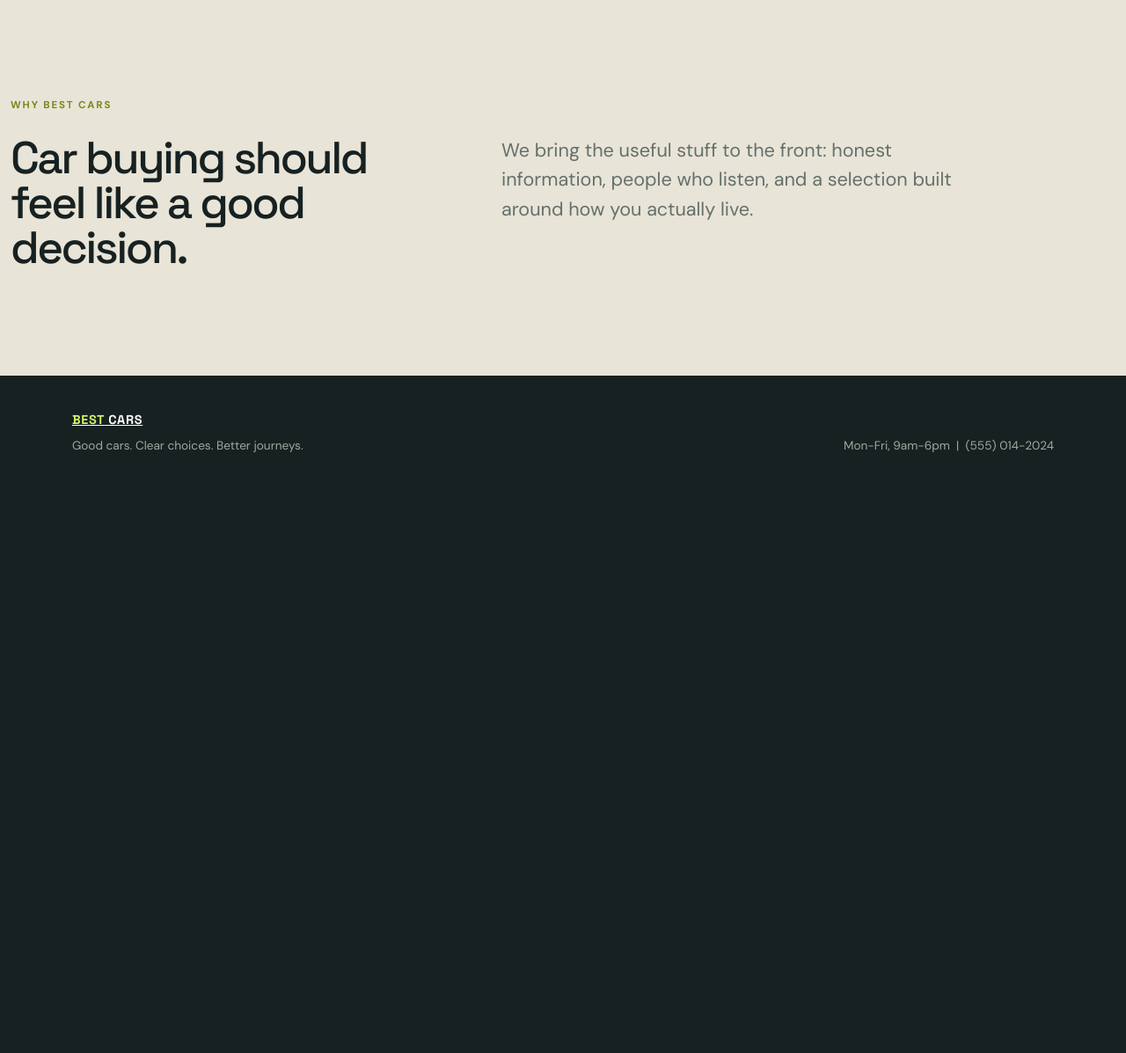
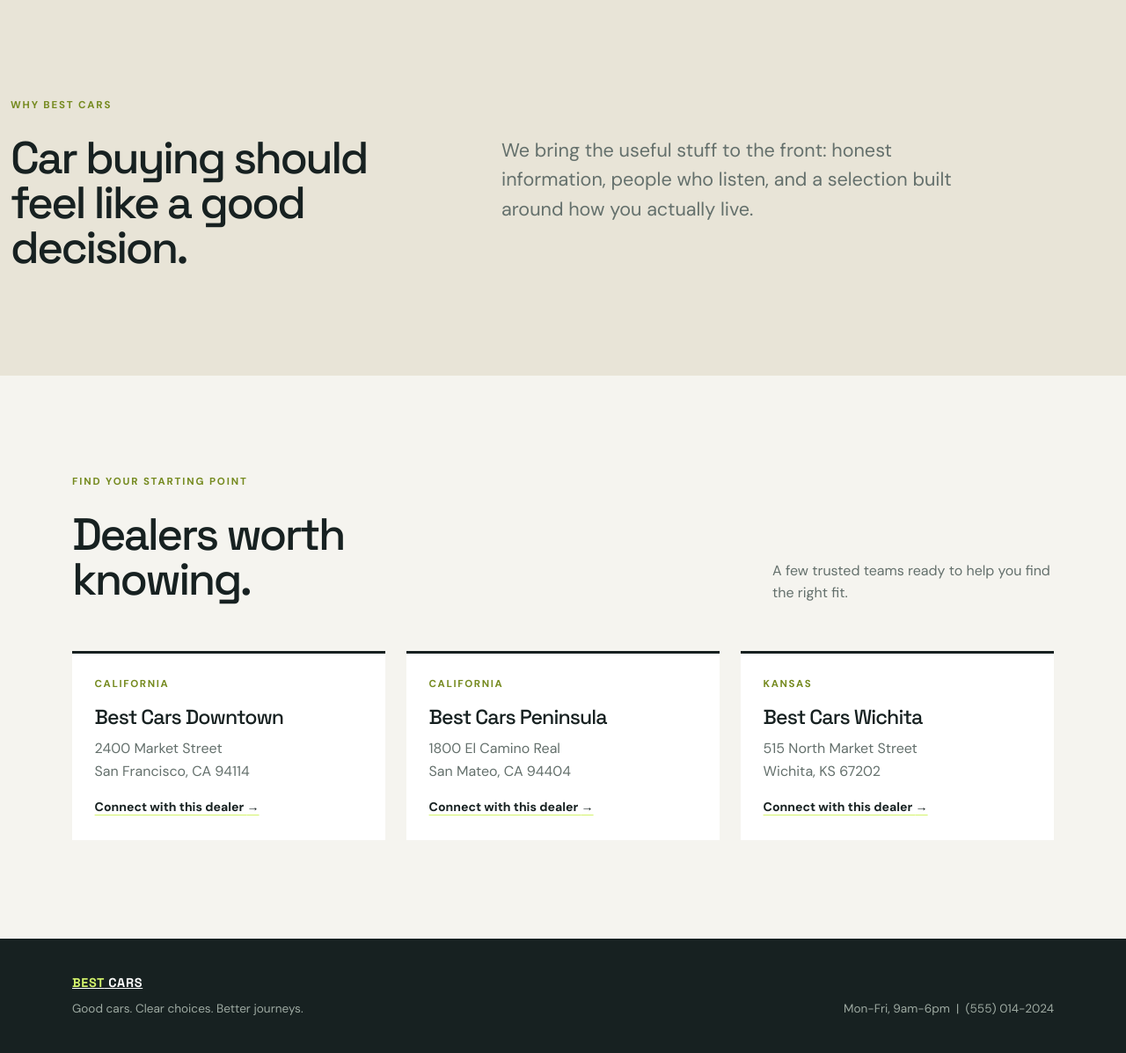
Before and after one commit to Gaurav-Thorat16/best-cars, a Django app: page / in a window 1280 px wide. Shown: the part 692-1889 px from the top of the page at 88% size. Before the commit the page ends 1206 px from the top, so only its background shows below. Run offline with Django 5.2, Linux system fonts and the light colour scheme.

Commit message:
Add dealer listings home screenshot

```diff
--- a/djangoapp/static/djangoapp/css/site.css
+++ b/djangoapp/static/djangoapp/css/site.css
@@ -10,6 +10,7 @@ h2 { font-size: clamp(2rem, 4vw, 3.5rem); letter-spacing: -0.05em; line-height:
 .brand-mark span { color: var(--accent); }
 .nav-link { color: #c9d0ca; font-size: .9rem; }
 .nav-link:hover { color: var(--accent); }
+.nav-user { color: #c9d0ca; font-size: .9rem; }
 .nav-cta { border-radius: 0; font-weight: 600; padding: .65rem 1rem; }
 .hero-section { min-height: 72vh; display: flex; align-items: center; background: var(--ink); color: #fff; position: relative; overflow: hidden; }
 .hero-section::after { content: ""; position: absolute; width: 48vw; height: 48vw; border: 1px solid rgba(211,243,107,.3); border-radius: 50%; right: -12vw; top: 10%; }
@@ -21,6 +22,14 @@ h2 { font-size: clamp(2rem, 4vw, 3.5rem); letter-spacing: -0.05em; line-height:
 .btn-accent:hover { background: #e2ff88; color: var(--ink); }
 .intro-strip, .content-section { padding: 7rem 0; }
 .intro-strip { background: var(--cream); }
+.dealers-section { padding: 7rem 0; background: var(--paper); }
+.section-heading-row { display: flex; justify-content: space-between; align-items: end; gap: 2rem; margin-bottom: 3rem; }
+.section-note { color: var(--muted); max-width: 20rem; line-height: 1.6; margin-bottom: .35rem; }
+.dealer-card { background: #fff; border-top: 3px solid var(--ink); padding: 1.6rem; height: 100%; }
+.dealer-state { color: #758a1f; font-size: .72rem; font-weight: 700; letter-spacing: .14em; text-transform: uppercase; }
+.dealer-card h3 { font-family: "Space Grotesk", sans-serif; font-size: 1.45rem; letter-spacing: -.04em; }
+.dealer-card p:not(.dealer-state) { color: var(--muted); line-height: 1.6; min-height: 3.2rem; }
+.dealer-card a { color: var(--ink); font-size: .88rem; font-weight: 700; text-decoration-color: var(--accent); text-underline-offset: .25rem; }
 .large-copy, .lead { font-size: 1.35rem; line-height: 1.55; color: var(--muted); }
 .page-hero { background: var(--ink); color: white; padding: 7rem 0 8rem; }
 .narrow-content { max-width: 48rem; }
@@ -29,7 +38,12 @@ h2 { font-size: clamp(2rem, 4vw, 3.5rem); letter-spacing: -0.05em; line-height:
 .contact-detail { border-top: 1px solid var(--line); padding: 1.3rem 0; display: grid; grid-template-columns: 7rem 1fr; gap: 1rem; }
 .detail-label { color: var(--muted); font-size: .85rem; text-transform: uppercase; letter-spacing: .12em; }
 .contact-detail strong { font-size: 1.1rem; font-weight: 500; }
+.auth-shell { max-width: 42rem; }
+.auth-form { display: grid; gap: 1.25rem; margin-top: 2rem; max-width: 28rem; }
+.auth-form label { display: grid; gap: .45rem; color: var(--muted); font-size: .85rem; text-transform: uppercase; letter-spacing: .1em; }
+.auth-form input { border: 1px solid var(--line); background: #fff; padding: .8rem; color: var(--ink); font: inherit; text-transform: none; letter-spacing: 0; }
+.form-error { color: #a33a2c; margin: 0; }
 .site-footer { background: var(--ink); color: #9eaaa2; padding: 2.5rem 0; font-size: .85rem; }
 .footer-brand { font-size: .9rem; }
 .footer-meta { align-self: end; }
-@media (max-width: 767px) { h1 { font-size: 3.5rem; } .hero-section::after { width: 80vw; height: 80vw; right: -35vw; } .intro-strip, .content-section { padding: 5rem 0; } .footer-meta { align-self: start; } }
+@media (max-width: 767px) { h1 { font-size: 3.5rem; } .hero-section::after { width: 80vw; height: 80vw; right: -35vw; } .intro-strip, .dealers-section, .content-section { padding: 5rem 0; } .section-heading-row { display: block; } .section-note { margin-top: 1.5rem; } .footer-meta { align-self: start; } }
--- a/djangoapp/templates/djangoapp/home.html
+++ b/djangoapp/templates/djangoapp/home.html
@@ -15,4 +15,14 @@
         <div class="col-lg-6 offset-lg-1"><p class="large-copy">We bring the useful stuff to the front: honest information, people who listen, and a selection built around how you actually live.</p></div>
     </div>
 </section>
+<section class="dealers-section">
+    <div class="container">
+        <div class="section-heading-row"><div><p class="eyebrow accent-text">Find your starting point</p><h2>Dealers worth<br>knowing.</h2></div><p class="section-note">A few trusted teams ready to help you find the right fit.</p></div>
+        <div class="row g-4">
+            <div class="col-md-4"><article class="dealer-card"><p class="dealer-state">California</p><h3>Best Cars Downtown</h3><p>2400 Market Street<br>San Francisco, CA 94114</p><a href="{% url 'contact' %}">Connect with this dealer <span aria-hidden="true">&#8594;</span></a></article></div>
+            <div class="col-md-4"><article class="dealer-card"><p class="dealer-state">California</p><h3>Best Cars Peninsula</h3><p>1800 El Camino Real<br>San Mateo, CA 94404</p><a href="{% url 'contact' %}">Connect with this dealer <span aria-hidden="true">&#8594;</span></a></article></div>
+            <div class="col-md-4"><article class="dealer-card"><p class="dealer-state">Kansas</p><h3>Best Cars Wichita</h3><p>515 North Market Street<br>Wichita, KS 67202</p><a href="{% url 'contact' %}">Connect with this dealer <span aria-hidden="true">&#8594;</span></a></article></div>
+        </div>
+    </div>
+</section>
 {% endblock %}
```
Also changed, not shown: get_dealers.png (added).
